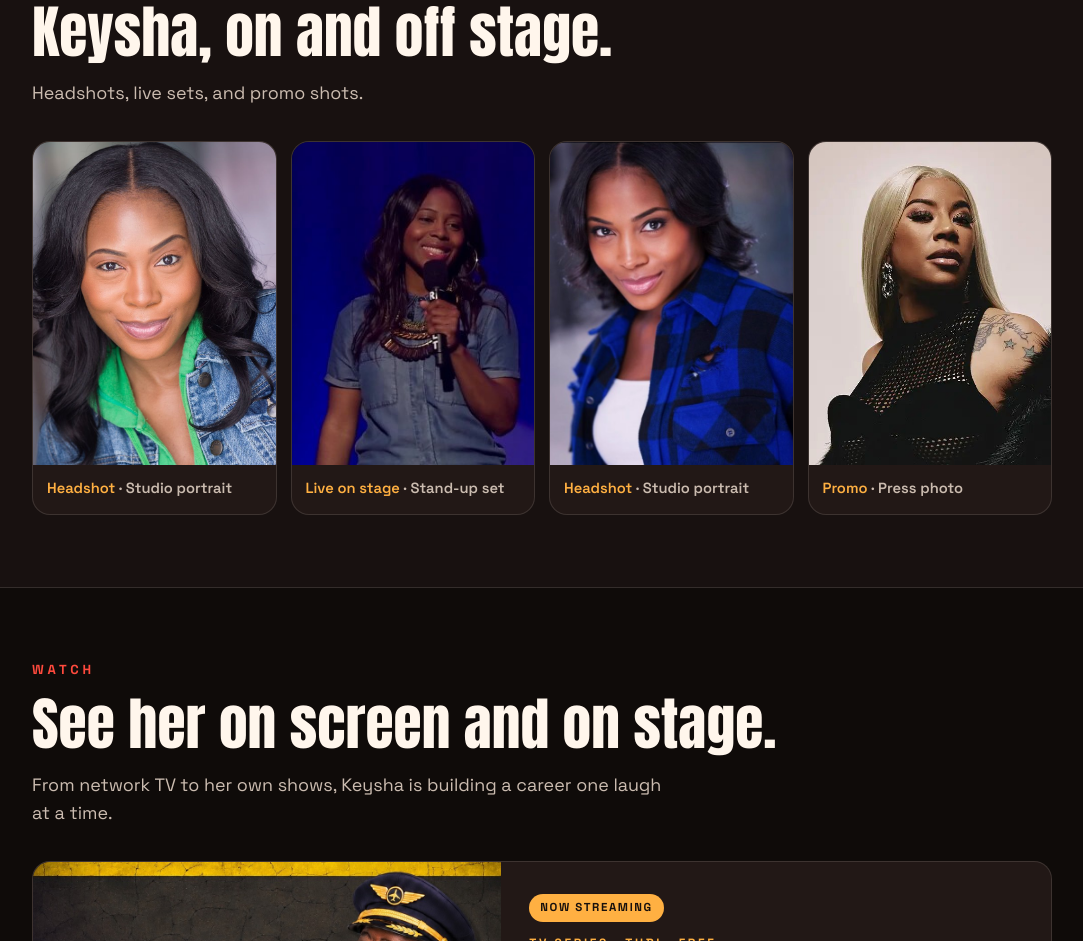
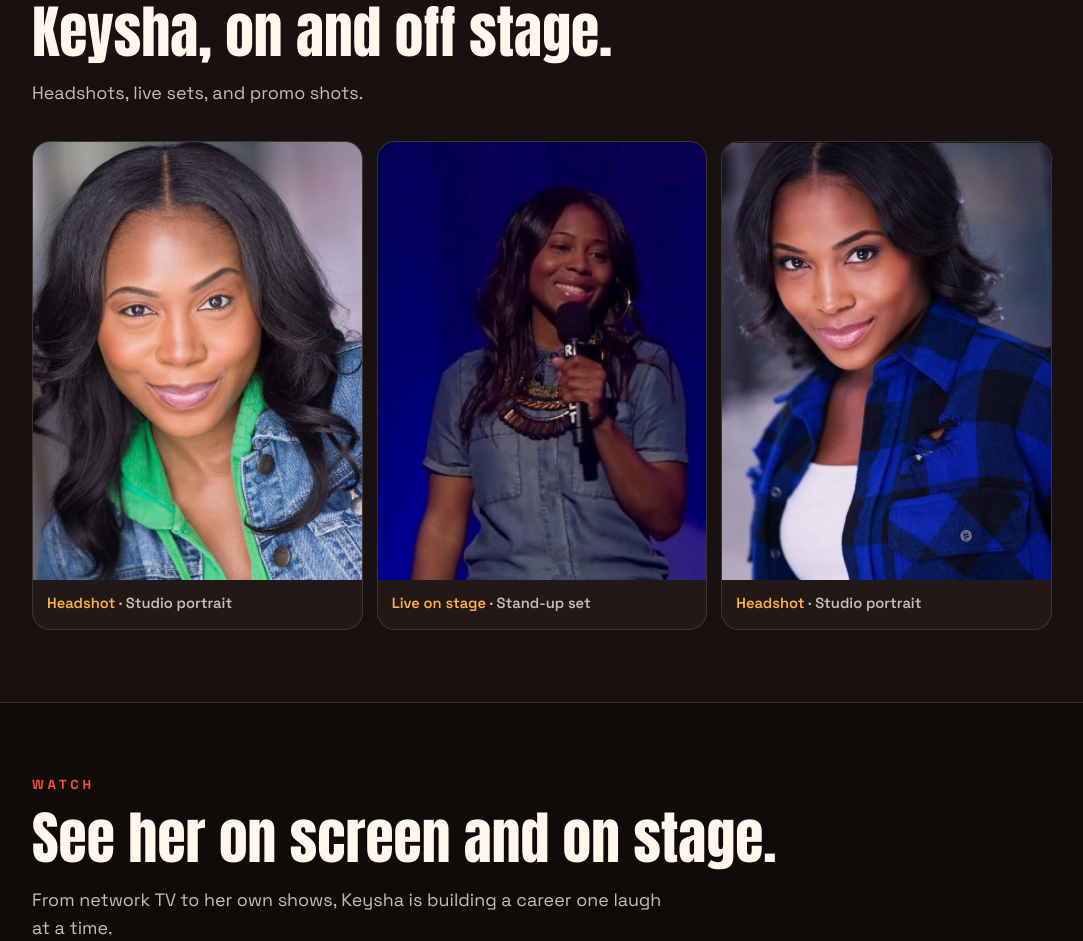
Before and after one commit to RISHAOFFICIAL/lexis-sapphire-studio, a plain HTML site: page demos/keysha-e/index.html in a window 1280 px wide. Shown: the part 1740-2681 px from the top of the page, without its empty margins (98-1181 px from the left). Drawn offline with Linux system fonts and the light colour scheme.

Commit message:
Keysha E. demo: remove wrong photo (was Keyshia Cole, not Keysha E.), gallery to 3 photos

```diff
--- a/demos/keysha-e/index.html
+++ b/demos/keysha-e/index.html
@@ -181,7 +181,7 @@
     display: grid; gap: 14px; margin-top: 34px;
     grid-template-columns: 1fr 1fr;
   }
-  @media (min-width: 900px) { .gallery-grid { grid-template-columns: repeat(4, 1fr); } }
+  @media (min-width: 900px) { .gallery-grid { grid-template-columns: repeat(3, 1fr); } }
   .gallery figure {
     background: var(--surface); border: 1px solid var(--line); border-radius: 18px;
     overflow: hidden;
@@ -436,10 +436,6 @@
         <img src="images/keysha-headshot-plaid.jpg" alt="Keysha E. headshot, blue plaid flannel shirt over a white top" loading="lazy">
         <figcaption><span>Headshot</span> &middot; Studio portrait</figcaption>
       </figure>
-      <figure>
-        <img src="images/keysha-blonde.jpg" alt="Keysha E. promo photo with platinum blonde hair" loading="lazy">
-        <figcaption><span>Promo</span> &middot; Press photo</figcaption>
-      </figure>
     </div>
   </div>
 </section>
```
Also changed, not shown: demos/keysha-e/images/keysha-blonde.jpg (deleted).
